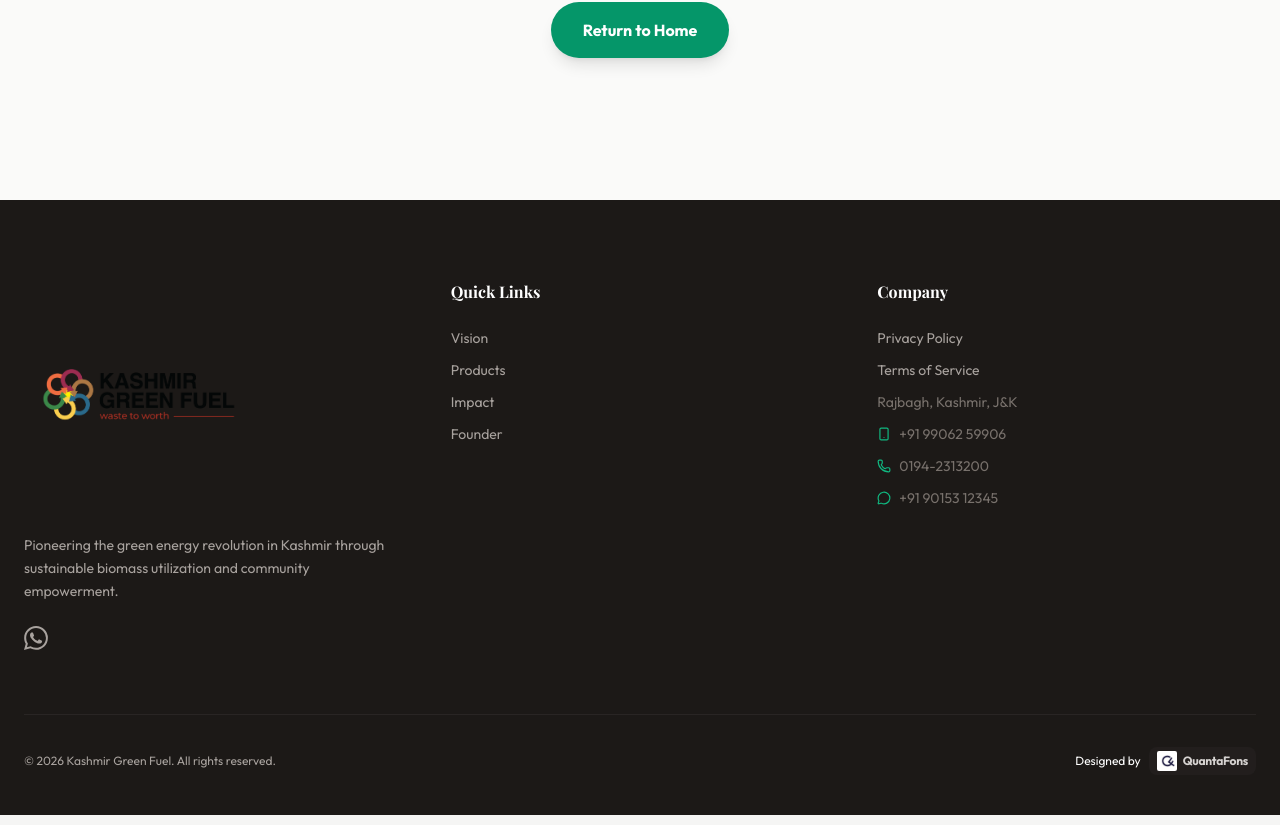
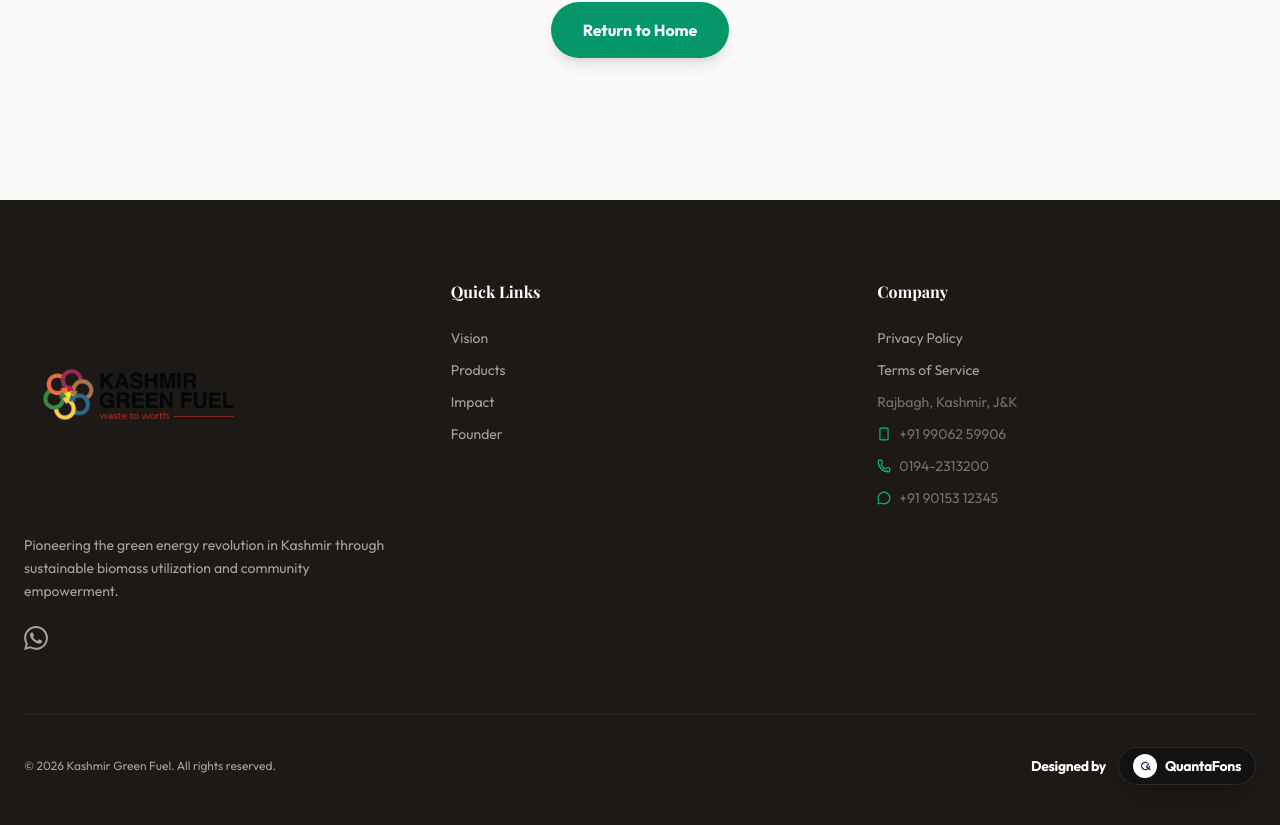
Before and after one commit to MudasirAshiq/KGF, a React (Vite) app: page /#/vision in a window 1280 px wide. Shown: the part 600-1425 px from the top of the page. Built offline with nearby package versions, Linux system fonts and the light colour scheme; sample sign-in values are in the browser's storage; a web font is replaced by a local one.

Commit message:
Updating footer design to match branding requirements

```diff
--- a/components/Footer.tsx
+++ b/components/Footer.tsx
@@ -79,20 +79,22 @@ const Footer: React.FC = () => {
 
         <div className="border-t border-stone-800 pt-8 flex flex-col md:flex-row justify-between items-center text-xs text-center md:text-left">
           <p>&copy; {new Date().getFullYear()} Kashmir Green Fuel. All rights reserved.</p>
-          <div className="mt-4 md:mt-0 flex items-center justify-center md:justify-end gap-2">
-             <p className="text-white">Designed by</p>
+          <div className="mt-8 md:mt-0 flex items-center justify-center md:justify-end gap-3 group/credits">
+            <span className="text-white font-bold text-sm tracking-tight">Designed by</span>
             <a
               href="https://www.quantafons.in/"
               target="_blank"
               rel="noopener noreferrer"
-               className="flex items-center gap-1.5 px-2 py-1 bg-stone-800/50 rounded-lg hover:bg-stone-800 transition-colors cursor-pointer group/q"
+              className="flex items-center gap-2 px-3.5 py-1.5 bg-[#121212] border border-white/10 rounded-full hover:bg-black hover:border-white/20 hover:scale-105 transition-all duration-300 shadow-xl group/q"
             >
+              <div className="w-6 h-6 bg-white rounded-full flex items-center justify-center p-0.5 overflow-hidden">
                 <img
                   src="/quantafons_logo.jpg"
-                 alt="QuantaFons"
-                 className="h-5 w-auto rounded-sm group-hover/q:scale-105 transition-transform"
+                  alt="QuantaFons Logo"
+                  className="w-4 h-4 object-contain"
                 />
-               <span className="font-bold text-stone-300 tracking-tight">QuantaFons</span>
+              </div>
+              <span className="text-white font-bold text-sm tracking-tight">QuantaFons</span>
             </a>
           </div>
         </div>
```
Also changed, not shown: public/favicon.svg. Lines whose indentation alone changed are shown as unchanged.
